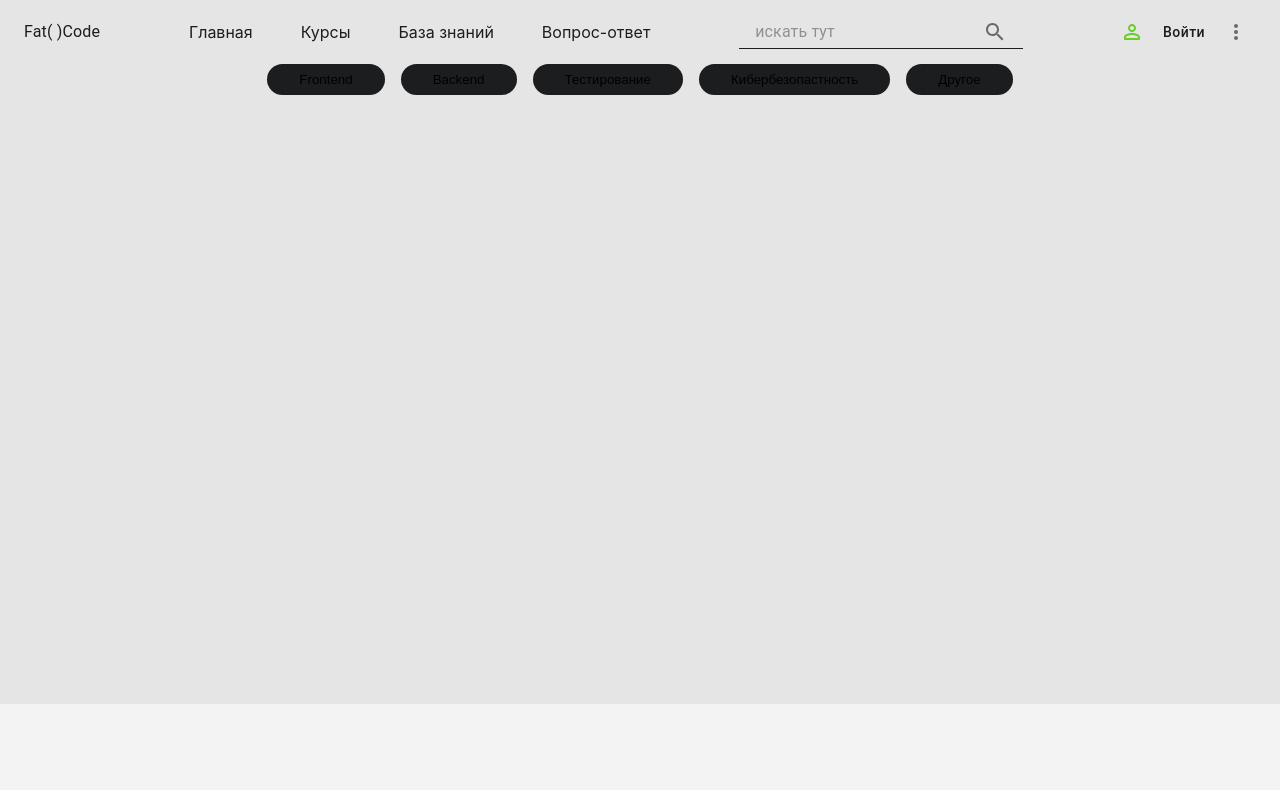
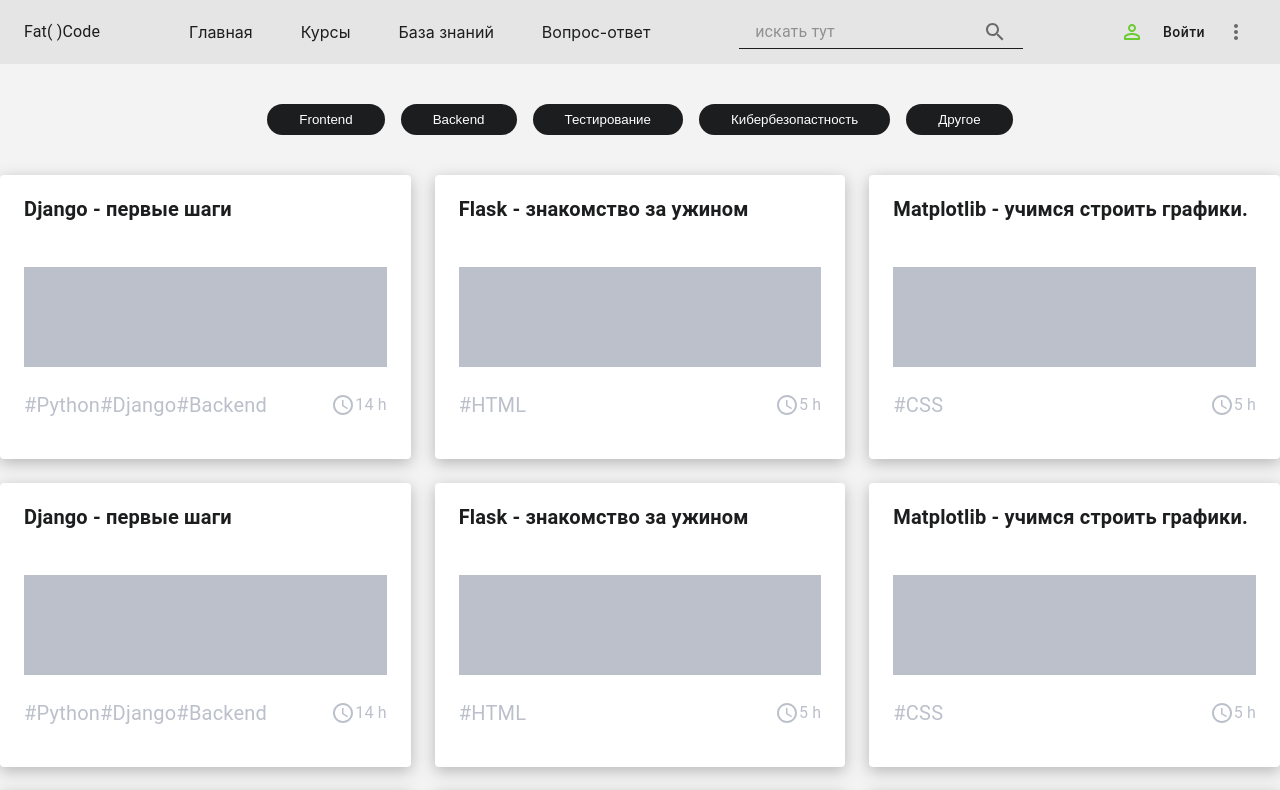
Before and after one commit to fox1206/fatcode-frontend, a Next.js app: page /courses in a window 1280 px wide. Shown: the top 790 px of the page. Built offline with nearby package versions, Linux system fonts and the light colour scheme.

Commit message:
fix: pages courses

```diff
--- a/components/courses/CardsCourse.tsx
+++ b/components/courses/CardsCourse.tsx
@@ -1,21 +1,45 @@
 import React from 'react';
-import { Typography, Box, ButtonBase} from '@mui/material';
+import { experimentalStyled as styled } from '@mui/material/styles';
+import Box from '@mui/material/Box';
+import Paper from '@mui/material/Paper';
+import Grid from '@mui/material/Grid';
+import { Typography, List, ListItem, ButtonBase } from '@mui/material';
+import AccessTimeIcon from '@mui/icons-material/AccessTime';
+
+const Item = styled(Paper)(({ theme }) => ({
+  ...theme.typography.body2,
+  padding: theme.spacing(3),
+  fontSize: 20,
+  color: '#BBC0CB',
+  backgroundColor: '#FFFFFF',
+  boxShadow: '0px 4px 15px rgba(0, 0, 0, 0.25)',
+  lineHeight: 1,
+
+}));
 
 const cardsObj = [
-  {id: 1, title: '123', times: 14, links: ['Python', 'Django', 'Backend']},
-  {id: 2, title: '654', times: 14, links: ['HTML']},
-  {id: 3, title: 'faker.name.firstName()', times: 14, links: ['CSS']},
-  {id: 4, title: 'faker.name.firstName()', times: 14, links: ['JS']},
+  {id: 1, title: 'Django - первые шаги', times: 14, links: ['Python', 'Django', 'Backend']},
+  {id: 2, title: 'Flask - знакомство за ужином', times: 5, links: ['HTML']},
+  {id: 3, title: 'Matplotlib - учимся строить графики.', times: 5, links: ['CSS']},
+  {id: 4, title: 'Django - первые шаги', times: 14, links: ['Python', 'Django', 'Backend']},
+  {id: 5, title: 'Flask - знакомство за ужином', times: 5, links: ['HTML']},
+  {id: 6, title: 'Matplotlib - учимся строить графики.', times: 5, links: ['CSS']},
+  {id: 1, title: 'Django - первые шаги', times: 14, links: ['Python', 'Django', 'Backend']},
+  {id: 2, title: 'Flask - знакомство за ужином', times: 5, links: ['HTML']},
+  {id: 3, title: 'Matplotlib - учимся строить графики.', times: 5, links: ['CSS']},
+  {id: 4, title: 'Django - первые шаги', times: 14, links: ['Python', 'Django', 'Backend']},
+  {id: 5, title: 'Flask - знакомство за ужином', times: 5, links: ['HTML']},
+  {id: 6, title: 'Matplotlib - учимся строить графики.', times: 5, links: ['CSS']},
 ];
 
 const buttonsList = ["Frontend", "Backend", "Тестирование", "Кибербезопастность", "Другое",];
 
+export default function CardsCourse() {
+  return (
+    <Box sx={{ flexGrow: 1 }}>
 
-const CardsCourse = () => {
-  return (
-    <Box sx={{minHeight: '80vh', backgroundColor: '#E5E5E5'}}>
-      <Box component='div'>
-        {/* вывод кнопочныx элементов */}
+      {/* вывод кнопочныx элементов */}
+      <Box component='div' sx={{paddingY: 5}}>
         <Box
         sx={{
           display: 'flex',
@@ -29,19 +53,59 @@
                paddingX: 4,
                paddingY: 1,
                backgroundColor: '#1C1D1E',
+               color: '#FFFFFF',
                ':hover': {backgroundColor: '#69CB2D', transition: '.5s'}
               }}>
               {button}
             </ButtonBase>
           ))}
         </Box>
+      </Box>
 
-        {/* вывод элемента поиска */}
+      {/* Вывод всех курсов */}
+      <Grid container spacing={{ xs: 2, md: 3 }} columns={{ xs: 2, sm: 8, md: 12 }}>
+        {cardsObj.map((el) => (
+          <Grid item xs={2} sm={4} md={4} key={el.id}
+          sx={{maxHeight: 356}}>
+            <Item>
 
-        {/* вывод карточек с курсами */}
-      </Box>
+              {/* вывод заголовка */}
+               <Typography variant='h6'
+               sx={{
+                 height: 60,
+                 fontWeight: 700,
+                 lineHeight: 1,
+                 color: '#1C1D1E',
+               }}>
+                 {el.title}
+               </Typography>
+
+               {/* вывод картинки */}
+               <Box sx={{width: '100%', height: 100, backgroundColor: '#BBC0CB', marginY: 1}}></Box>
+
+               {/* вывод тегов и времени */}
+               <Box sx={{display: 'flex', justifyContent: 'space-between', alignItems: 'center'}}>
+                <List
+                sx={{
+                  display: 'flex',
+                  height: 60,
+                  lineHeight: 0.2,
+                }}>
+                  {el.links.map((e) => (
+                    <ListItem sx={{paddingX: 0, cursor: 'pointer'}} key={e}>{'#' + e}</ListItem>
+                  ))}
+                </List>
+                <Box sx={{display: 'flex', justifyContent: 'space-between',}}>
+                  <AccessTimeIcon/>
+                  <Typography>
+                    {el.times + ' h'}
+                  </Typography>
+                </Box>
+               </Box>
+            </Item>
+          </Grid>
+        ))}
+      </Grid>
     </Box>
   );
-};
-
-export default CardsCourse;
+}
```
Also changed, not shown: pages/courses/index.tsx (+2 -12 lines).
